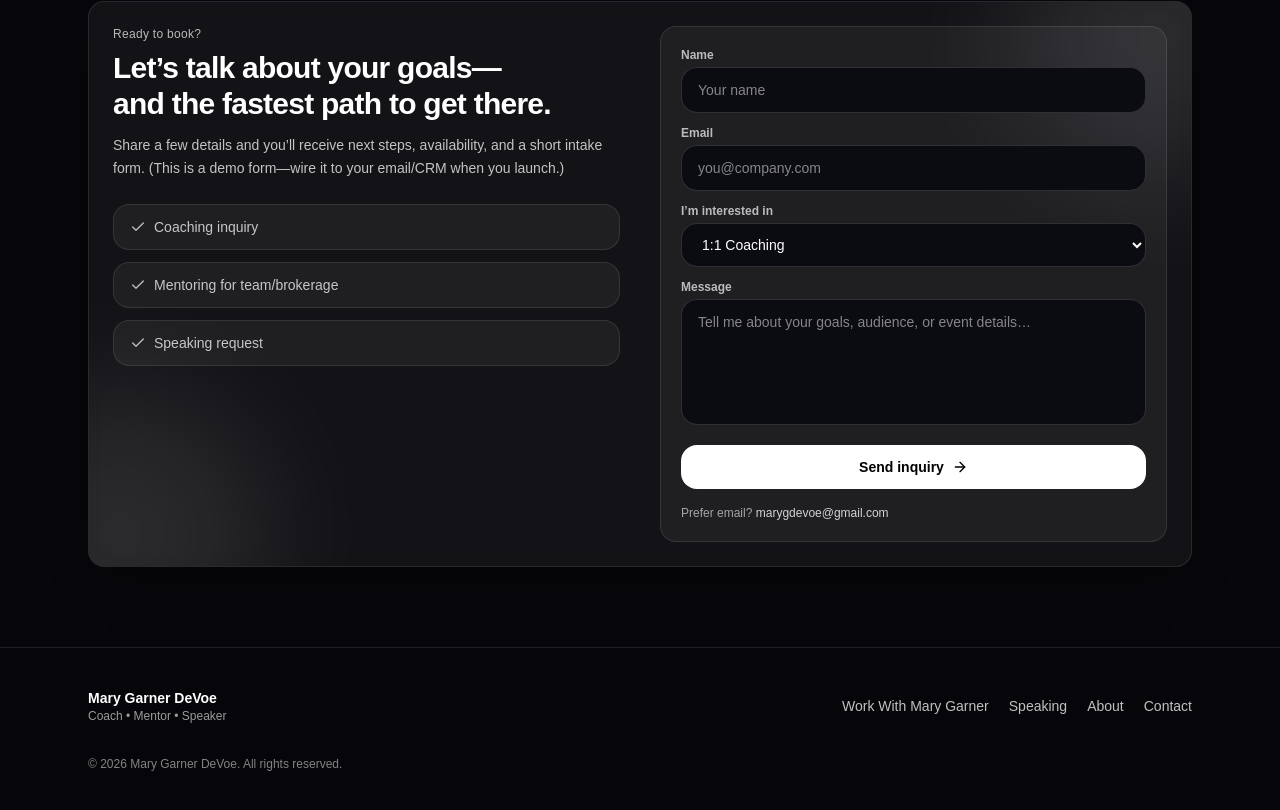
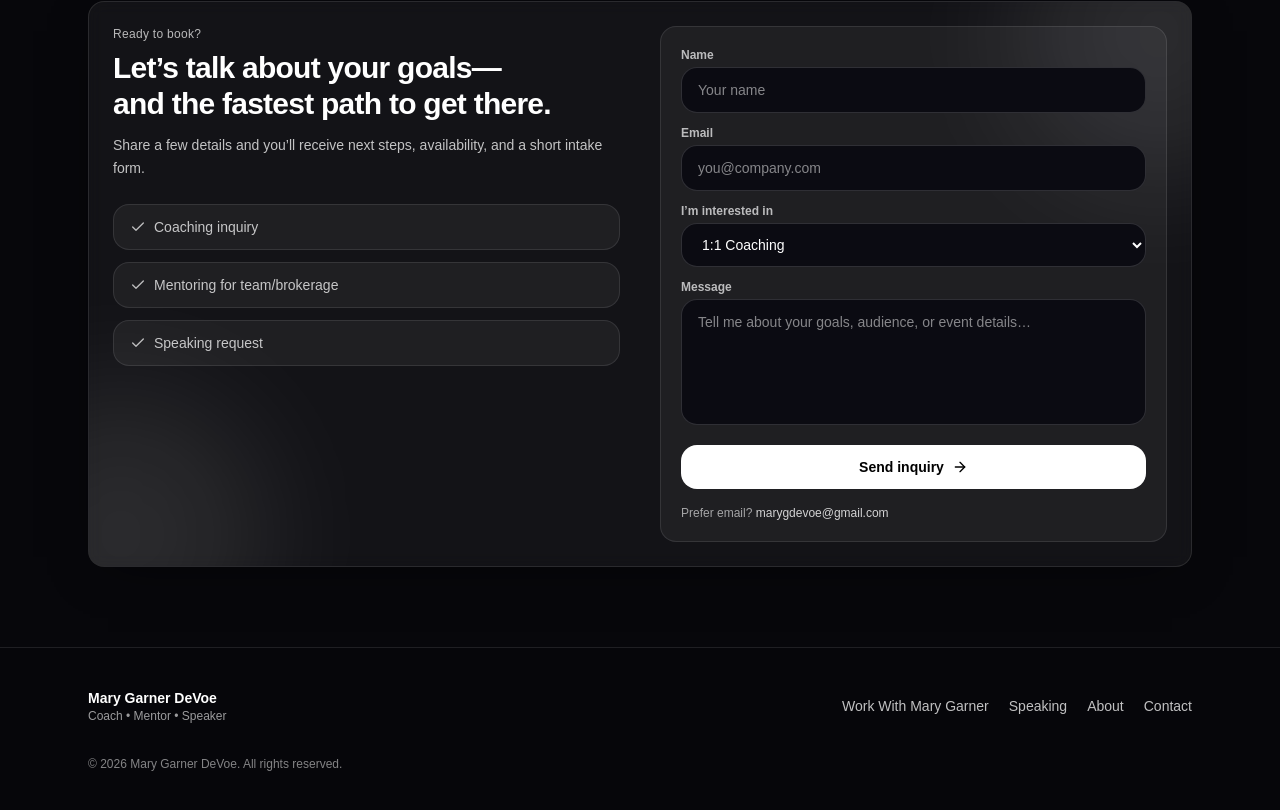
Before and after one commit to kmburnette/mary-garner-site, a Next.js app: page / in a window 1280 px wide. Shown: the part 3646-4456 px from the top of the page. Built offline with nearby package versions, Linux system fonts and the light colour scheme.

Commit message:
Update site content

```diff
--- a/app/page.tsx
+++ b/app/page.tsx
@@ -568,8 +568,7 @@ export default function MaryGarnerDeVoeSite() {
               </h3>
               <p className="mt-3 text-sm leading-relaxed text-white/75">
                 Share a few details and you’ll receive next steps, availability, and
-                a short intake form. (This is a demo form—wire it to your email/CRM
-                when you launch.)
+                a short intake form.
               </p>
 
               <div className="mt-6 grid gap-3">
```
